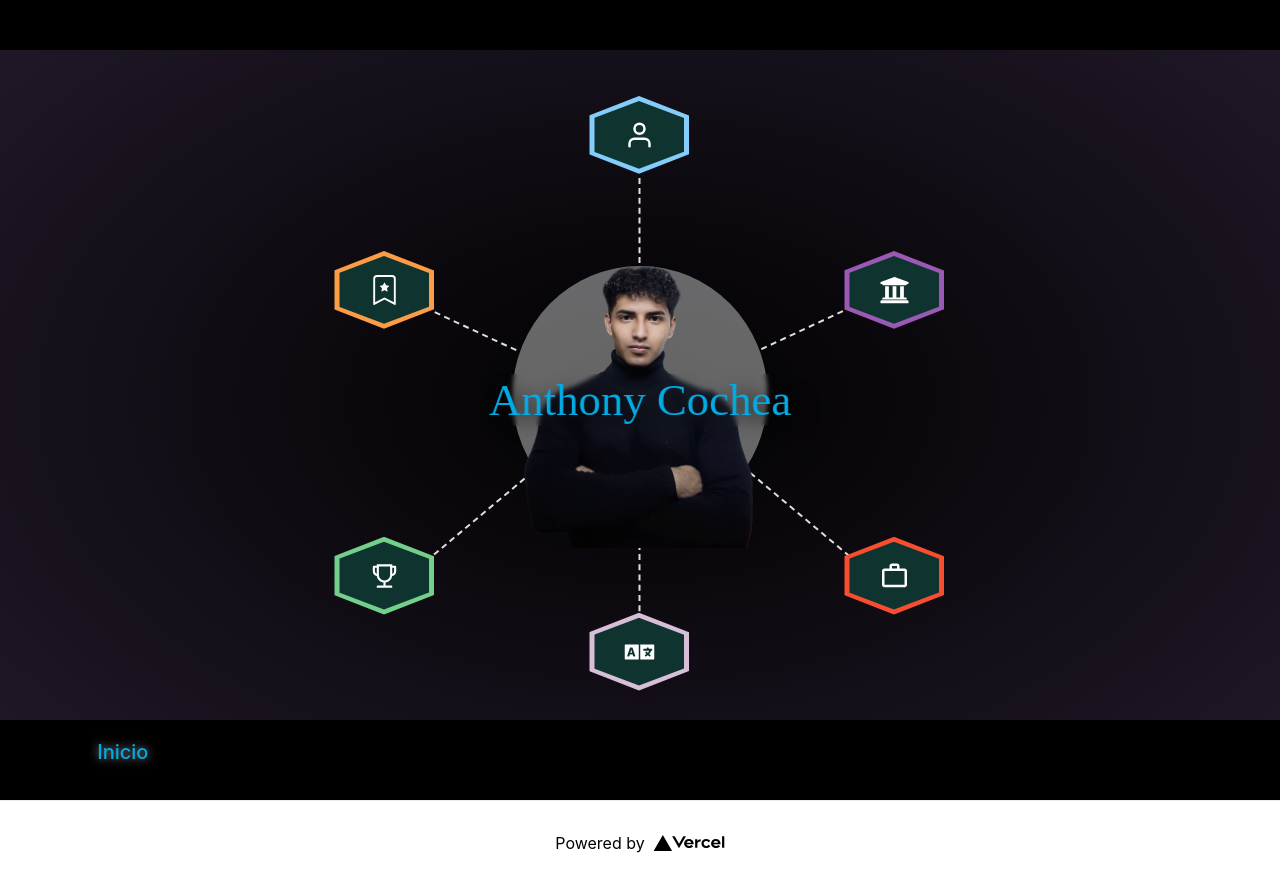
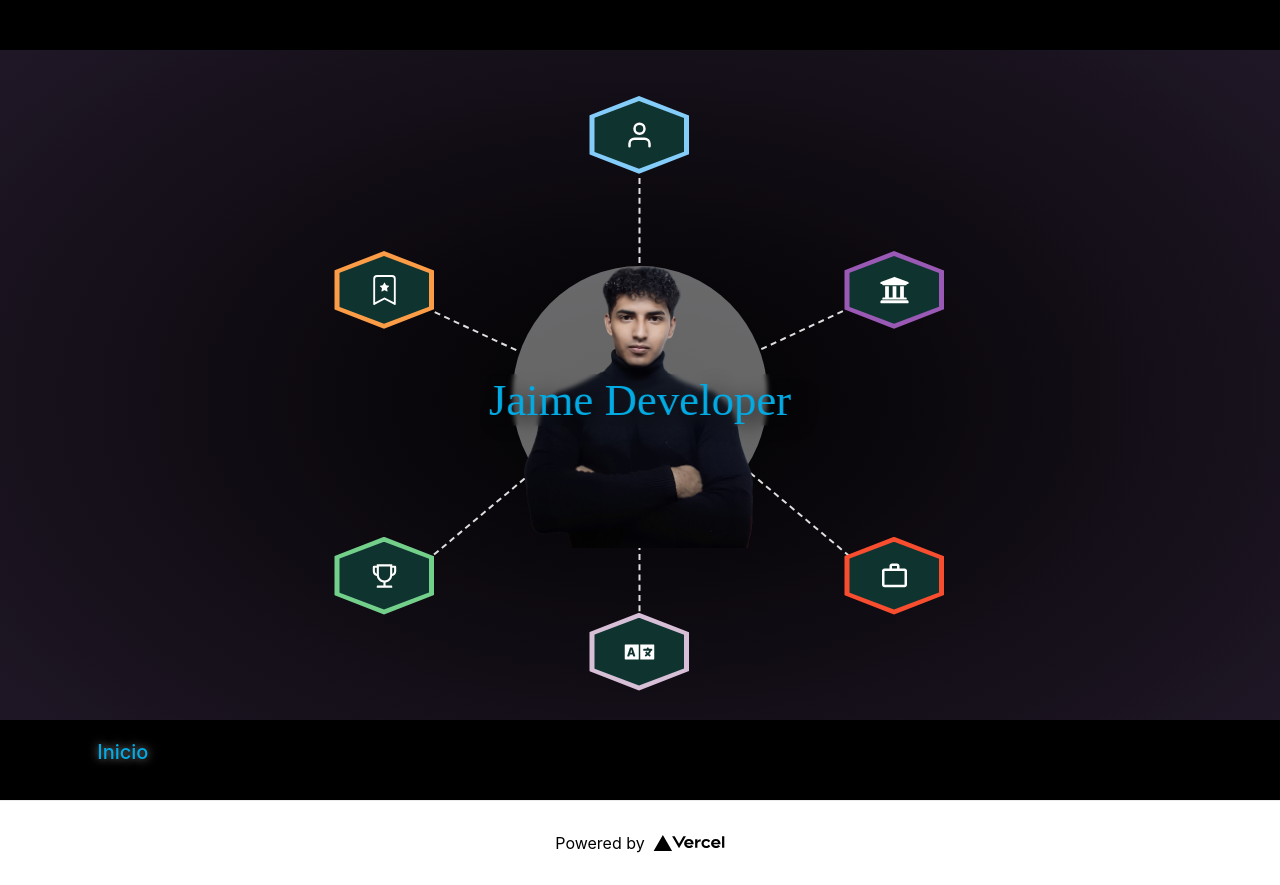
Before and after one commit to thonyDeveloperSoftware77/Portfolio, a Next.js app: page / in a window 1280 px wide. Built offline with nearby package versions, Linux system fonts and the light colour scheme; a web font is replaced by a local one.

Commit message:
Update index.jsx

```diff
--- a/pages/index.jsx
+++ b/pages/index.jsx
@@ -240,7 +240,7 @@ export default function Home() {
     <>
 
       <Head>
-        <title>Portafolio Thony Developer</title>
+        <title>Portafolio Jaime Developer</title>
         <meta name="description" content="Generated by create next app" />
         <link rel="icon" href="/favicon.ico" />
       </Head>
@@ -281,7 +281,7 @@ export default function Home() {
 
               <div className='NameContainer'>
                 <h1>
-                  Anthony Cochea
+                  Jaime Developer
 
                 </h1>
               </div>
```
